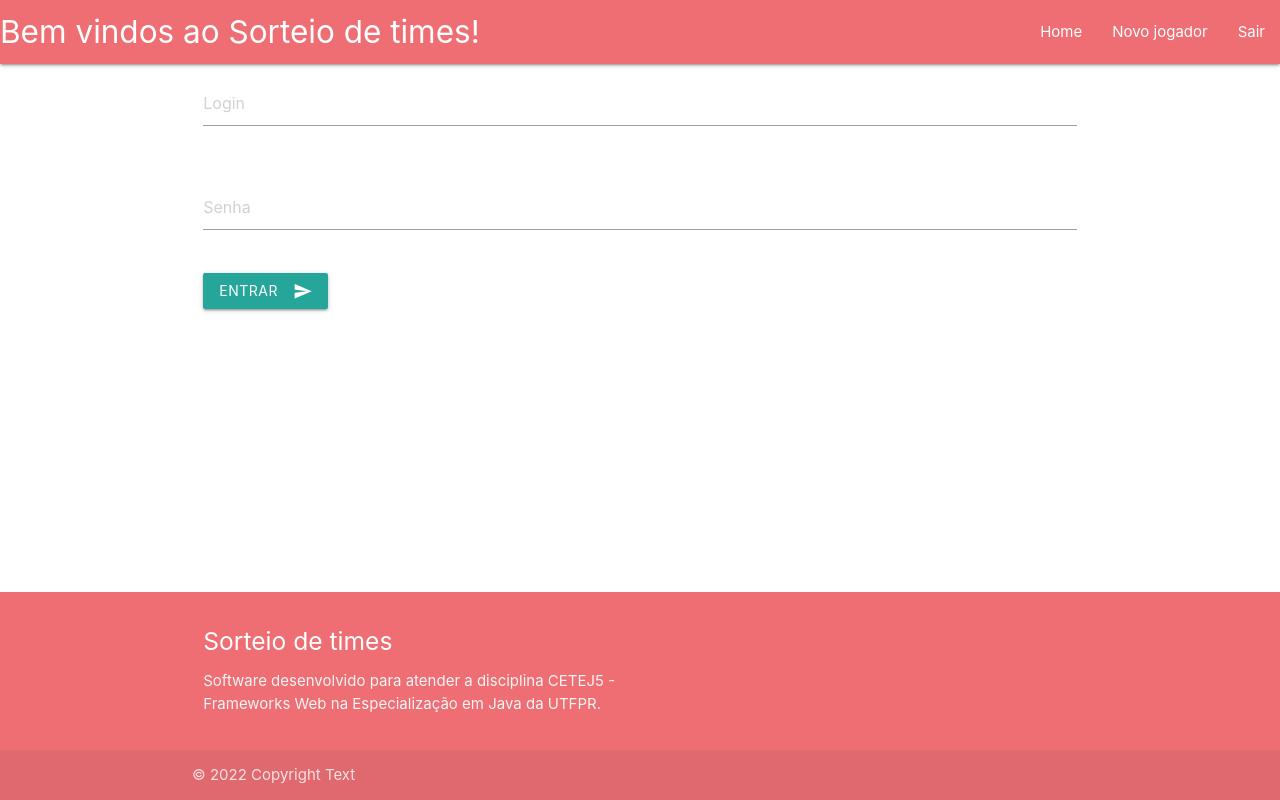
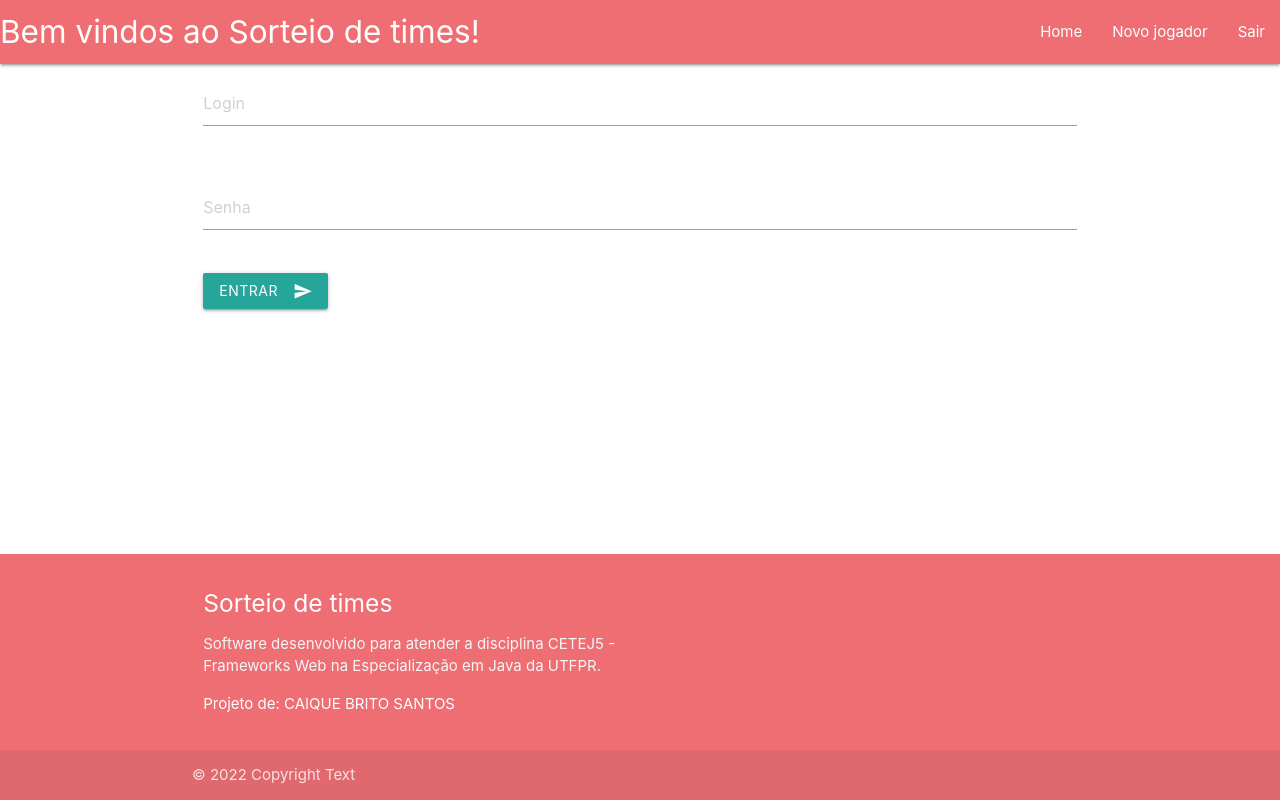
Before and after one commit to caiquebrito18/sorteio-de-times, an Angular app: page / in a window 1280 px wide. Built offline with nearby package versions, Linux system fonts and the light colour scheme.

Commit message:
Formatar a apresentação de dados com Pipes.

```diff
--- a/src/app/rodape/rodape.component.html
+++ b/src/app/rodape/rodape.component.html
@@ -5,6 +5,7 @@
             <div class="col l6 s12">
                 <h5 class="white-text">Sorteio de times</h5>
                 <p class="grey-text text-lighten-4">Software desenvolvido para atender a disciplina CETEJ5 - Frameworks Web na Especialização em Java da UTFPR.</p>
+                <p>Projeto de: {{ this.name | uppercase }} </p>
             </div>
             </div>
         </div>
--- a/src/app/rodape/rodape.component.ts
+++ b/src/app/rodape/rodape.component.ts
@@ -6,9 +6,11 @@ import { Component, OnInit } from '@angular/core';
   styleUrls: ['./rodape.component.css']
 })
 export class RodapeComponent implements OnInit {
+  name: string;
   year: number;
   constructor() {
     this.year = new Date().getFullYear();
+    this.name = "Caique Brito Santos";
   }
 
   ngOnInit(): void {}
```
